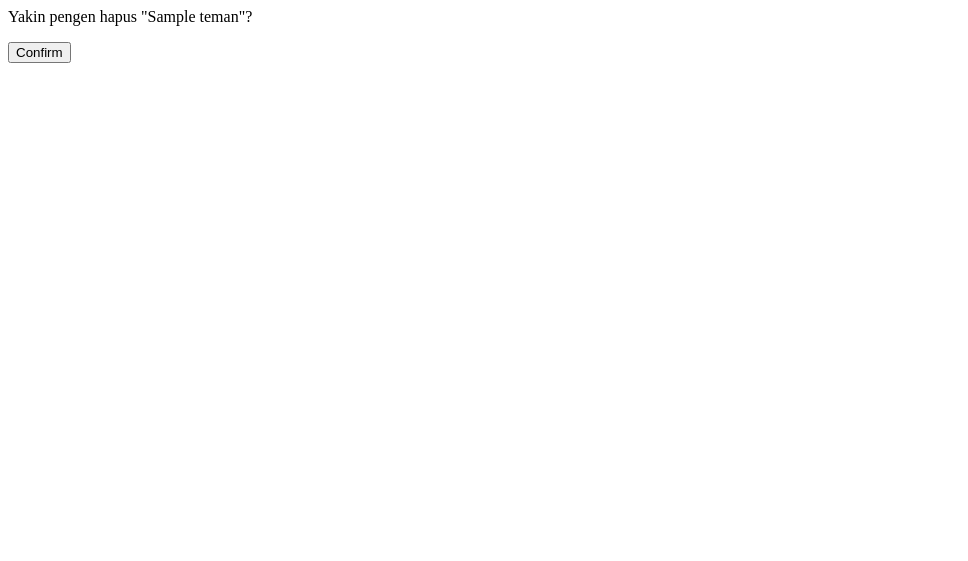
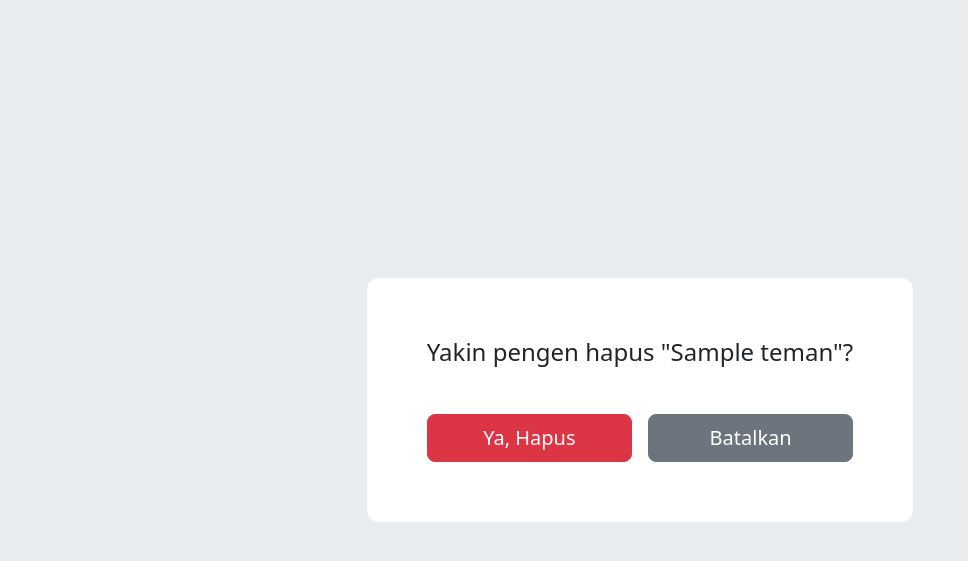
Before and after one commit to ArRosid/teman_kelas, a Django app: page /delete/1/ in a window 1280 px wide. Shown: the top 561 px of the page, without its empty margins (0-968 px from the left). Run offline with Django 4.2, Linux system fonts and the light colour scheme; tables that the repository leaves empty hold one stand-in row (values such as "Sample post"); some libraries are stand-ins or nearby versions.

Commit message:
styling delete confirmation page

```diff
--- a/static/css/style.css
+++ b/static/css/style.css
@@ -67,4 +67,28 @@
 .content .card-list .card .btn-delete:hover {
   background: rgba(220, 20, 60, 0.2);
 }
+
+.content .confirm-delete {
+  display: -webkit-box;
+  display: -ms-flexbox;
+  display: flex;
+  min-height: 100vh;
+}
+
+.content .confirm-delete-form {
+  -ms-flex-item-align: center;
+      -ms-grid-row-align: center;
+      align-self: center;
+  background: #fff;
+  border-radius: 12px;
+  margin: auto;
+  padding: 60px;
+  width: -webkit-fit-content;
+  width: -moz-fit-content;
+  width: fit-content;
+}
+
+.content .confirm-delete-form h1 {
+  font-size: 1.5rem !important;
+}
 /*# sourceMappingURL=style.css.map */
--- a/static/css/style.scss
+++ b/static/css/style.scss
@@ -50,4 +50,19 @@
             }
         }
     }
+    .confirm-delete {
+        display: flex;
+        min-height: 100vh;
+        &-form {
+            align-self: center;
+            background: #fff;
+            border-radius: 12px;
+            margin: auto;
+            padding: 60px;
+            width: fit-content;
+            h1 {
+                font-size: 1.5rem !important;
+            }
+        }
+    }
 }
--- a/templates/teman/base.html
+++ b/templates/teman/base.html
@@ -19,7 +19,7 @@
     </head>
     <body>
         <div class="content">
-            <div class="container py-5">{% block content %} {% endblock %}</div>
+            <div class="container">{% block content %} {% endblock %}</div>
         </div>
         <script
             src="https://cdn.jsdelivr.net/npm/bootstrap@5.2.0-beta1/dist/js/bootstrap.bundle.min.js"
--- a/templates/teman/teman_confirm_delete.html
+++ b/templates/teman/teman_confirm_delete.html
@@ -1,6 +1,18 @@
-<form method="post">{% csrf_token %}
+{% extends "./base.html" %} {% block content %}
 
-    <p>Yakin pengen hapus "{{ object }}"?</p>
+<div class="confirm-delete">
+    <form method="post" class="confirm-delete-form">
+        {% csrf_token %}
 
-        <input type="submit" value="Confirm">
+        <h1>Yakin pengen hapus "{{ object }}"?</h1>
+
+        <div class="d-flex gap-3 mt-5">
+            <button type="submit" class="btn btn-lg btn-danger col">
+                Ya, Hapus
+            </button>
+            <a href="/" class="btn btn-lg btn-secondary col">Batalkan</a>
+        </div>
     </form>
+</div>
+
+{% endblock %}
--- a/templates/teman/teman_list.html
+++ b/templates/teman/teman_list.html
@@ -1,11 +1,11 @@
 {% extends "./base.html" %} {% block content %}
-<div class="d-flex justify-content-between">
+<div class="d-flex justify-content-between pt-5">
     <h1>List Teman Kelas</h1>
     <a href="{% url 'tambah_teman' %}" class="btn btn-success rounded-xl h-fit"
         ><i class="bi-plus"></i> Tambah Teman</a
     >
 </div>
-<div class="card-list mt-5">
+<div class="card-list my-5">
     <div class="row row-cols-1 row-cols-md-3 g-4">
         {% for object in object_list %}
         <div class="col">
```
Also changed, not shown: 1 other file.
